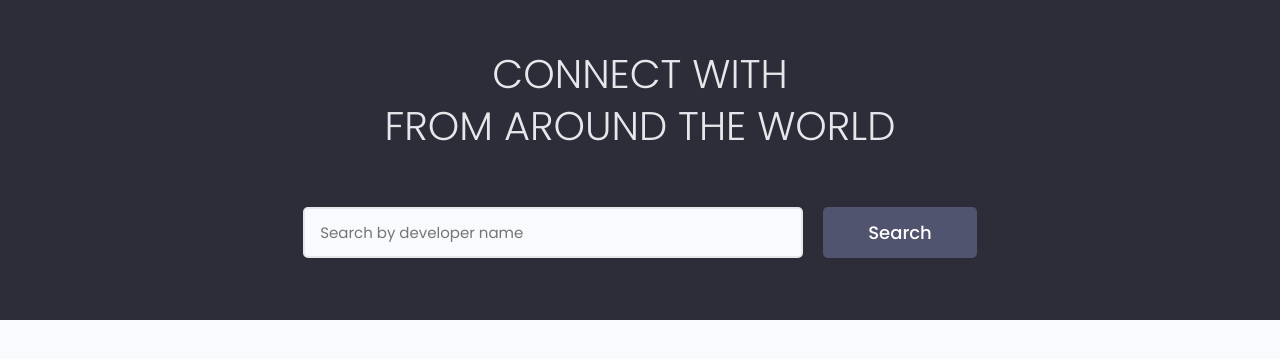
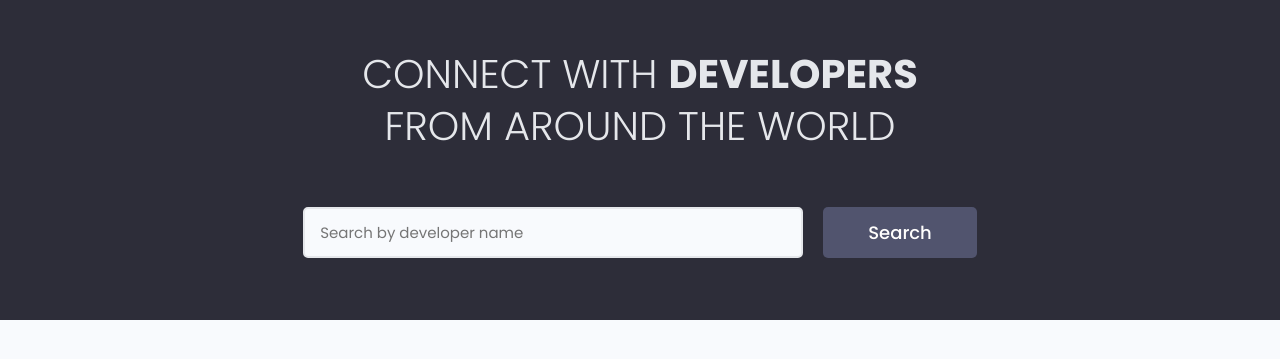
Before and after one commit to trickster26/Find_Dev, a Django app: page / in a window 1280 px wide. Shown: the part 77-436 px from the top of the page. Run offline with Django 4.2, Linux system fonts and the light colour scheme; some libraries are stand-ins or nearby versions.

Commit message:
Update profiles.html

```diff
--- a/users/templates/users/profiles.html
+++ b/users/templates/users/profiles.html
@@ -6,7 +6,7 @@
     <section class="hero-section text-center">
       <div class="container container--narrow">
         <div class="hero-section__box">
-          <h2>CONNECT WITH <span></span></h2>
+          <h2>CONNECT WITH <span>Developers</span></h2>
           <h2>FROM AROUND THE WORLD</h2>
         </div>
 
```
